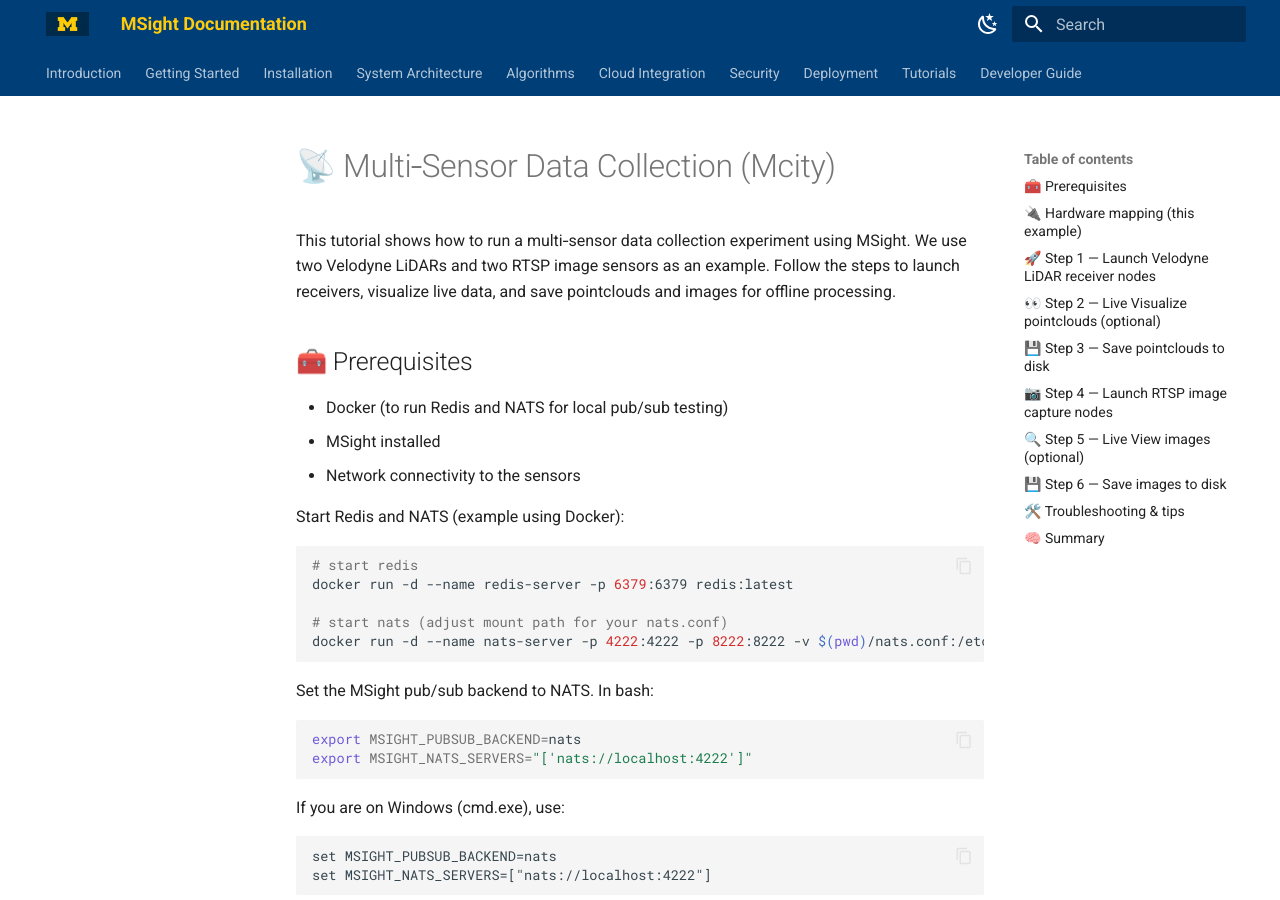
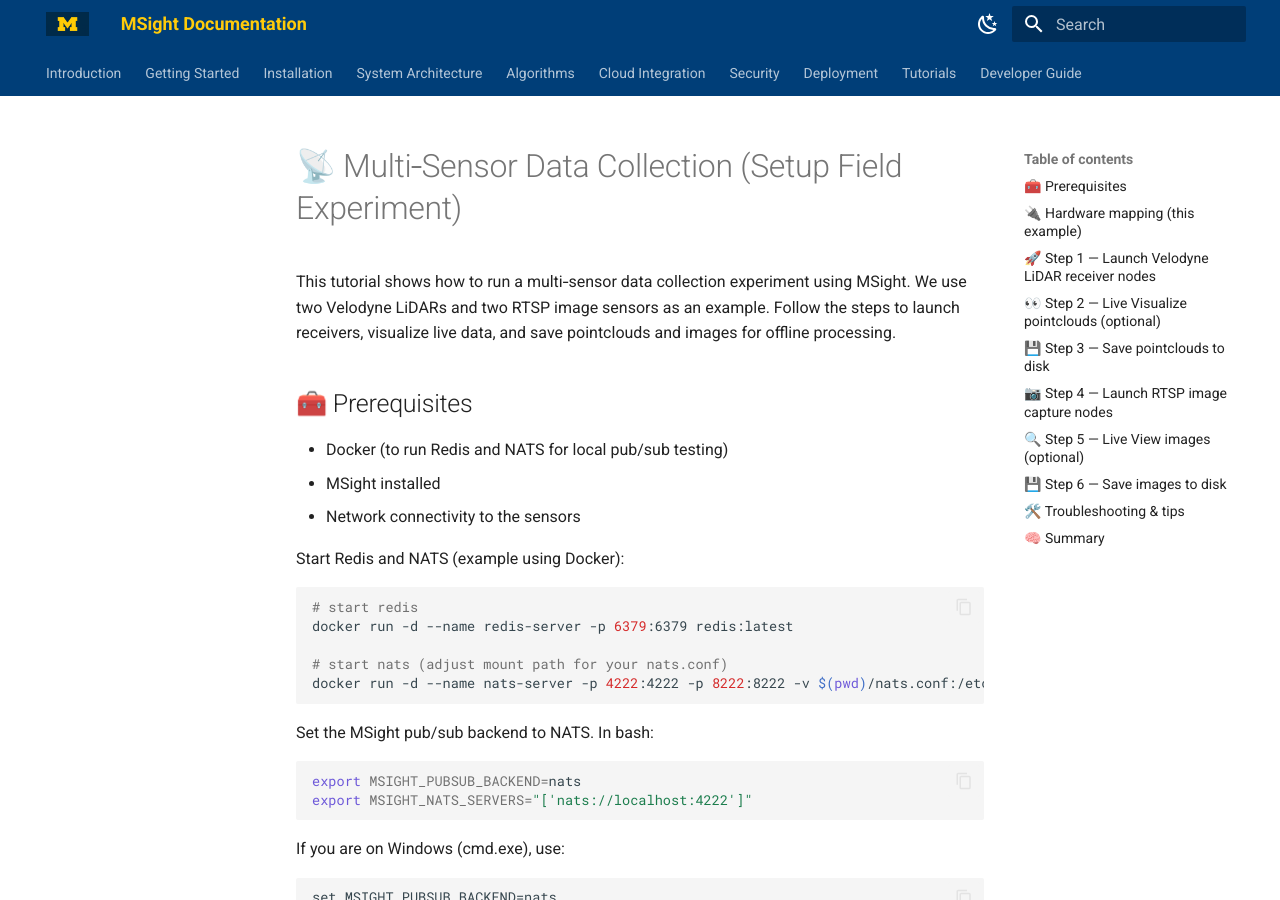
Before and after one commit to beedrill/msight_user_docs, an MkDocs documentation site: the page built from docs/tutorials/multi-sensor-data-collection.md, in a window 1280 px wide and 900 px high. Built offline with MkDocs 1.6.1 and Material for MkDocs 9.7.7, drawn with Linux system fonts in a browser that asks for light colours.

Commit message:
minor update

```diff
--- a/docs/tutorials/multi-sensor-data-collection.md
+++ b/docs/tutorials/multi-sensor-data-collection.md
@@ -1,4 +1,4 @@
-# 📡 Multi‑Sensor Data Collection (Mcity)
+# 📡 Multi‑Sensor Data Collection (Setup Field Experiment)
 
 This tutorial shows how to run a multi‑sensor data collection experiment using MSight. We use two Velodyne LiDARs and two RTSP image sensors as an example. Follow the steps to launch receivers, visualize live data, and save pointclouds and images for offline processing.
 
```
